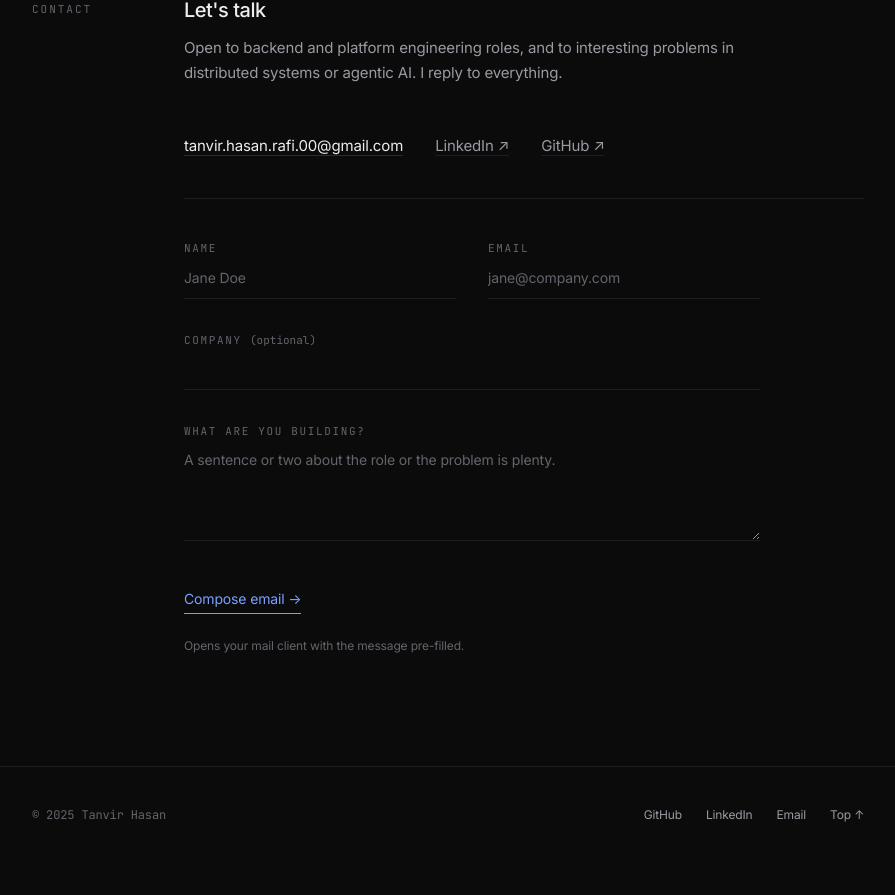
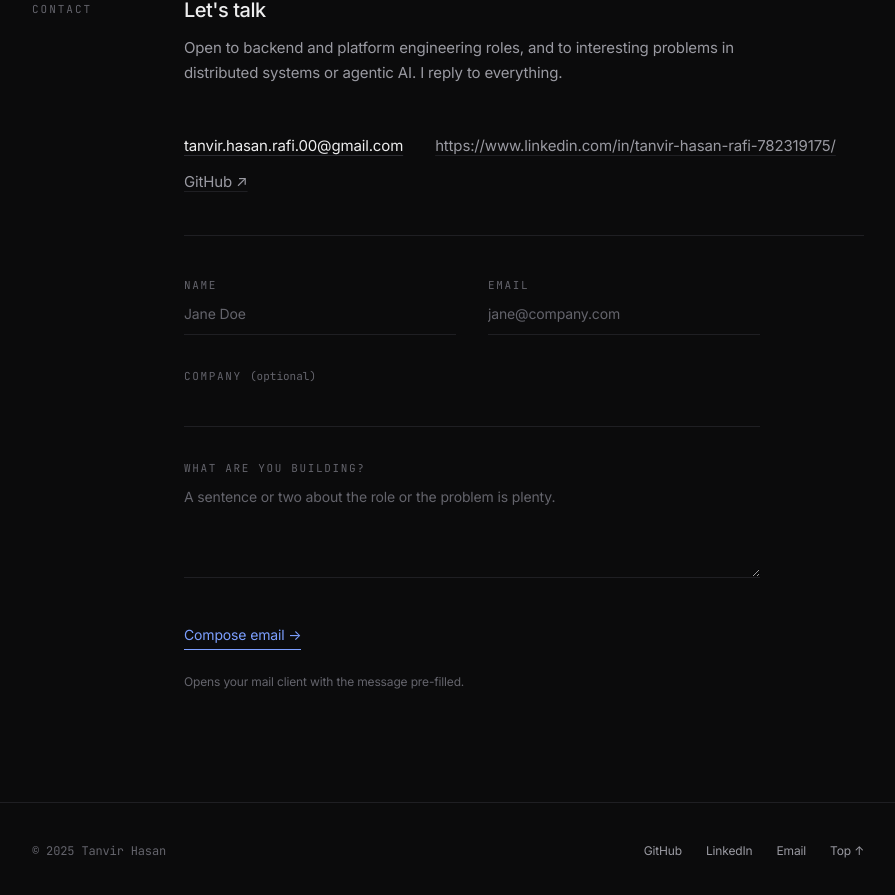
Before and after one commit to Rafi-201/dev-rafi, a React (Vite) app: page / in a window 1280 px wide. Shown: the part 6372-7267 px from the top of the page, without its empty margins (192-1087 px from the left). Before the commit the page ends 7235 px from the top, so only its background shows below. Built offline with nearby package versions, Linux system fonts and the light colour scheme.

Commit message:
Update contact

```diff
--- a/src/components/Contact.tsx
+++ b/src/components/Contact.tsx
@@ -91,7 +91,7 @@ export default function Contact() {
             rel="noreferrer noopener"
             className="text-muted underline decoration-line underline-offset-4 transition-colors hover:text-ink hover:decoration-accent"
           >
-            LinkedIn ↗
+            https://www.linkedin.com/in/tanvir-hasan-rafi-782319175/
           </a>
           <a
             href={profile.github}
```
